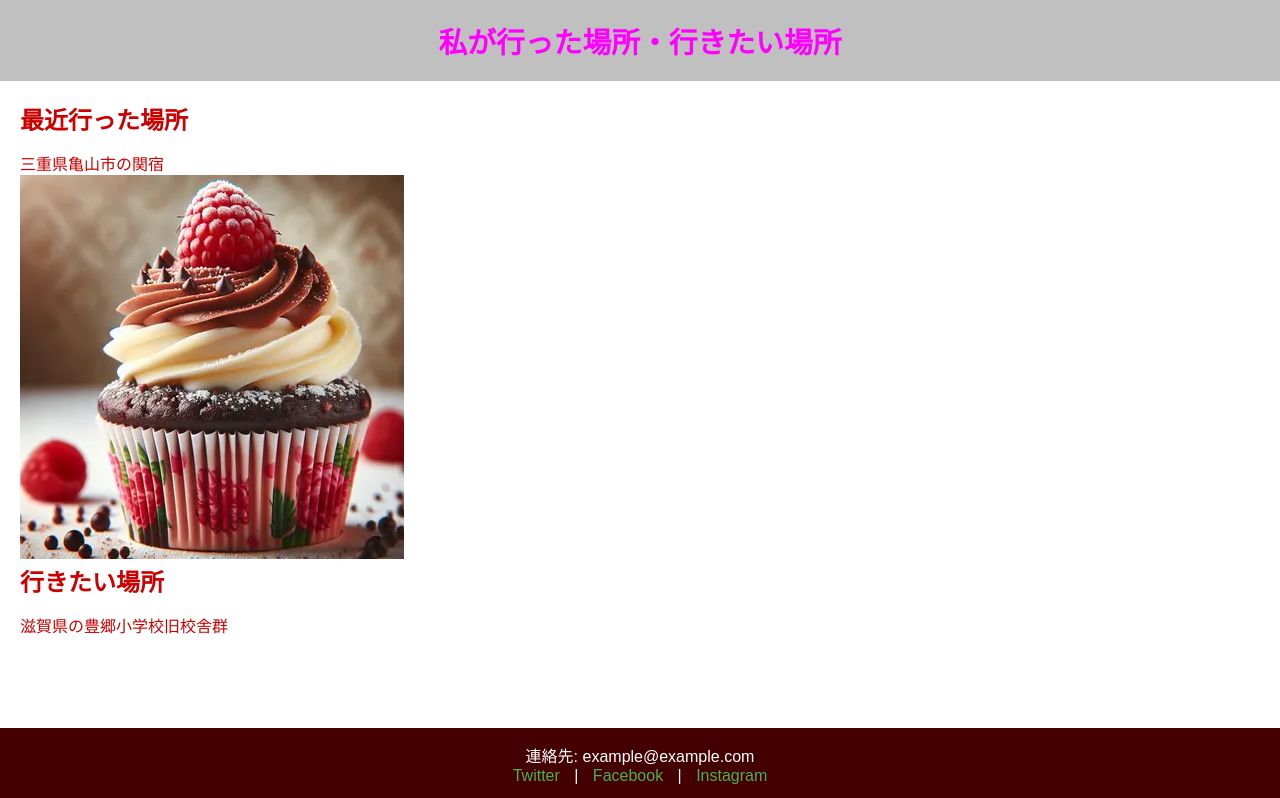
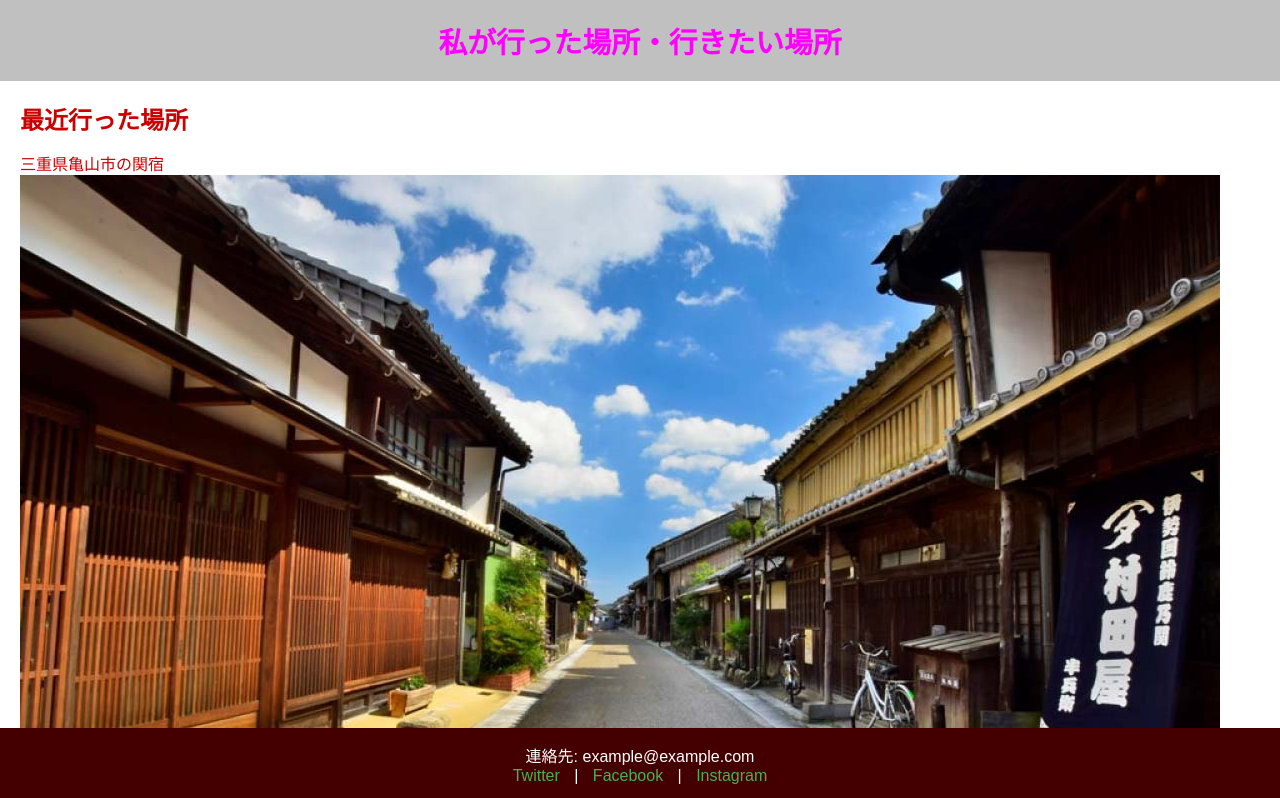
Before and after one commit to yoneyama2005/ittabasyo, a plain HTML site: page index.html in a window 1280 px wide. Shown: the top 798 px of the page. Drawn offline with Linux system fonts and the light colour scheme.

Commit message:
Update index.html

```diff
--- a/index.html
+++ b/index.html
@@ -70,7 +70,7 @@
   <main>
     <h2>最近行った場所</h2>
     <p>三重県亀山市の関宿</p>
-    <img src="https://github.com/yoneyama2005/ittabasyo/blob/main/cupcake.jpg?raw=true" alt="サンプル">
+    <img src="https://github.com/yoneyama2005/ittabasyo/blob/main/sekijuku.jpg?raw=true" alt="サンプル">
 
     <h2>行きたい場所</h2>
     <p>滋賀県の豊郷小学校旧校舎群</p>
```
